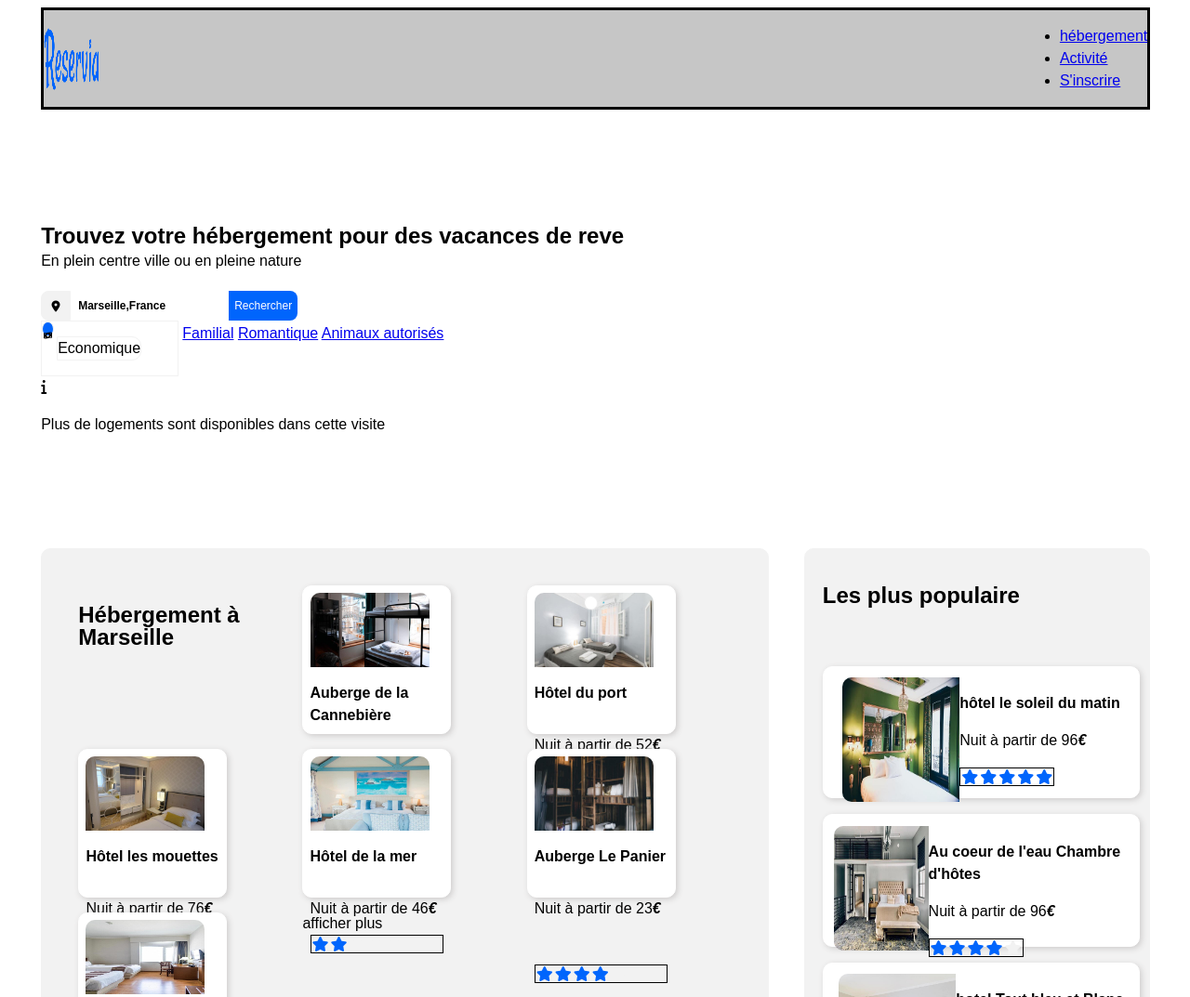
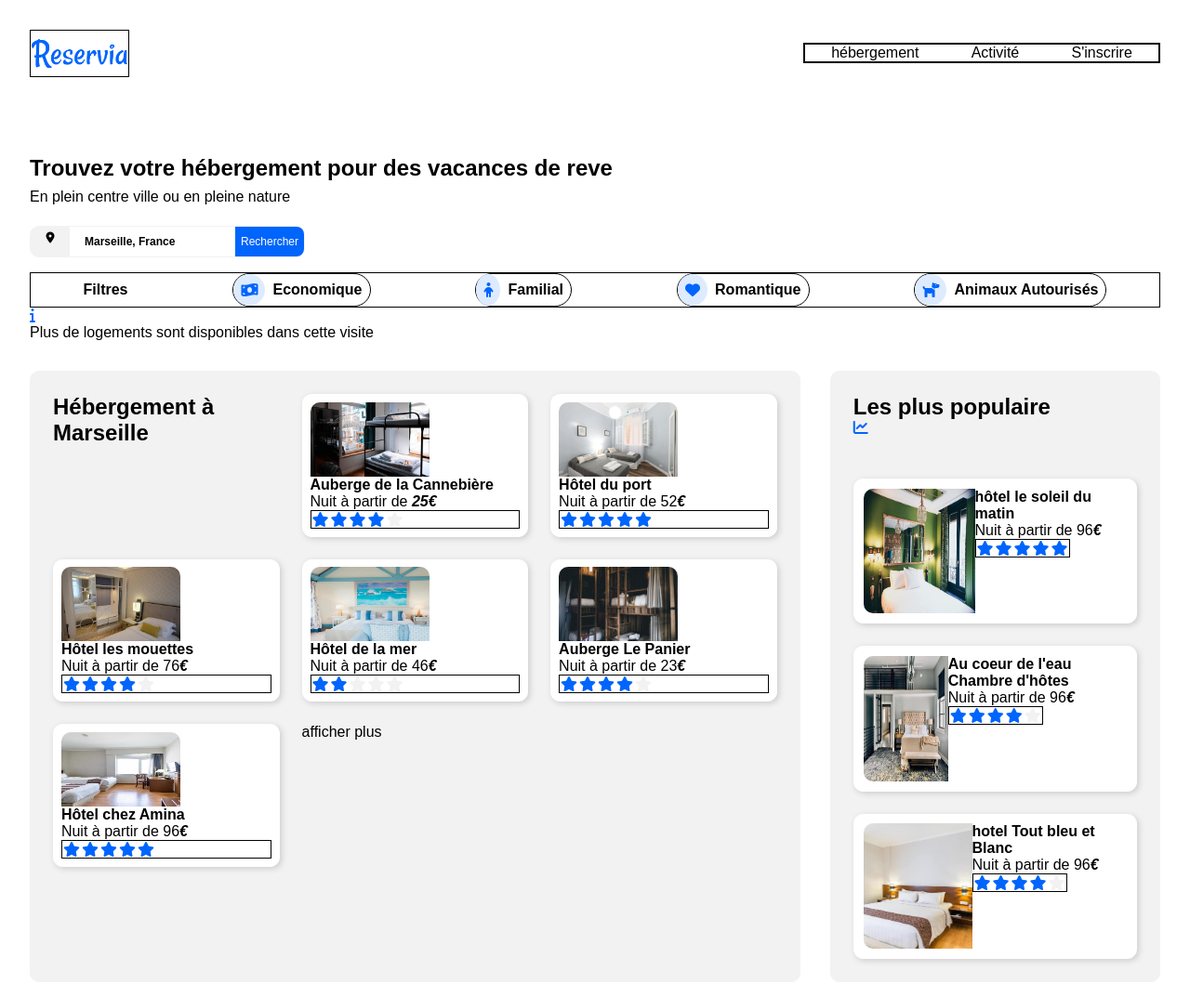
Before and after one commit to Boiboise/AmbroiseLissomMatip_2_180221, a plain HTML site: page index.html in a window 1280 px wide. Shown: the top 1073 px of the page at 93% size. Drawn offline with Linux system fonts and the light colour scheme; a web font is replaced by a local one.

Commit message:
Ajustement en grid et flex. annulation des PX et %

```diff
--- a/index.html
+++ b/index.html
@@ -8,46 +8,63 @@
         <meta name="description" content="Trouvez l'hébergement de vos rêves pour des vacances de reve" /> <!--Depending on SEO Keywords analysis-->
         <meta name="keywords" content="hébergement, hotel, ...."> <!--Not used by main search engine like google or bing-->
         <link rel="stylesheet" href="style.css">
-        <script src="script.js"></script> <!--Not used for P2 - only CSS effect-->
         <link rel="icon" href="images/logo/Favicon.png" /> <!-- As suggestion only -->
-        <link rel="preconnect" href="https://fonts.gstatic.com">
-        <link href="https://fonts.googleapis.com/css2?family=Raleway:wght@100&display=swap" rel="stylesheet">   <!--Police font raleway - thin 100-->
+        <link rel="preconnect" href="https://fonts.gstatic.com/%22%3E
+        <link href="https://fonts.googleapis.com/css2?family=Raleway:wght@400;700&display=swap" rel="stylesheet">        <!--Police font raleway - thin 100-->
         <script src="https://kit.fontawesome.com/349d059d21.js" crossorigin="anonymous"></script> <!--Font awesome implementation -->
 <!--Minimalhead template for basic SEO -->
     </head>
     <body>
         <header class="header"> <!-- Grid tag, 3 columns? (1 logo, 1 for nav 1 for login)-->
-            <img id="logo" src="images/logo/Reservia@3x.png" alt="Reservia_reservation_hebergement_logo">
-            <nav>
-                 <ul>
-                    <li><a href="#hebergement" title="">hébergement</a></li>
-                    <li><a href="#activite" title="">Activité</a></li>
-                    <li><a href="#" title="">S'inscrire</a></li>
+            <p class="header__Logo">
+                <img id="header__Logo__reservia" src="images/logo/Reservia@3x.png" alt="Reservia_reservation_hebergement_logo">
+            </p>
+            <nav class="header__menu">
+                 <ul class="header__menu__list">
+                    <li class="header__menu__list__hoover"><a href="#hebergement" title="Hébergement">hébergement</a></li>
+                    <li><a href="#activite" title="Activités">Activité</a></li>
+                    <li><a href="#" title="S'inscrire">S'inscrire</a></li>
                 </ul>
             </nav>
         </header>
 
-        <section class="filtres">
-            <h1 class="Titre">Trouvez votre hébergement pour des vacances de reve</br>
-                <span class="titre"> En plein centre ville ou en pleine nature</span></h1>
+        <section class="recherche">
+            <h1 class="recherche__titre">Trouvez votre hébergement pour des vacances de reve</br>
+                <span class="recherche__titre__span"> En plein centre ville ou en pleine nature</span></h1>
             <form action="index.html">
-                <div class="location">
+                <div class="recherche__location">
                     <i class="fas fa-map-marker-alt"></i>
                 </div>
-                <input class="search" type="search" name="search-text" value="Marseille,France" >    <!--id = identication du form & Q variable envoyé en serveur-->
+                <input class="search" type="search" name="search-text" value="Marseille, France" >    <!--id = identication du form & Q variable envoyé en serveur-->
                 <input class="submit" type="submit" value="Rechercher" />   <!-- <button>Rechercher</button> générique java script-->
             </form>
-            <div>
-                <div class="filtre">
-                    <div class="billet">
+            <div class="recherche__filtre">
+                <div>Filtres</div>
+                <div class="recherche__filtre__contenaire">
+                    <div class="recherche__filtre__fas">
                         <i class="fas fa-money-bill-wave"></i>
                     </div>
-                    <p class=filtre__menu>Economique</p>
+                    <p class="recherche__filtre__text">Economique</p>
                 </div>
-                <a href="#">Familial</a> <!--<i class="fas fa-child"></i> -->
-                <a href="#">Romantique</a><!--<i class="fas fa-heart"></i>-->
-                <a href="#">Animaux autorisés</a> <!--<i class="fas fa-dog"></i>-->
-                <!-- Not JS only css effect - Not linked to a page see if Href tag is relevant here-->
+                <div class="recherche__filtre__contenaire">
+                    <div class="recherche__filtre__fas">
+                        <i class="fas fa-child"></i>
+                    </div>
+                    <p class="recherche__filtre__text">Familial</p>
+                    </p>
+                </div>
+                <div class="recherche__filtre__contenaire">
+                    <div class="recherche__filtre__fas">
+                        <i class="fas fa-heart"></i>
+                    </div>
+                    <p class="recherche__filtre__text">Romantique</p>
+                </div>
+                <div class="recherche__filtre__contenaire">
+                    <div class="recherche__filtre__fas">
+                        <i class="fas fa-dog"></i>
+                    </div>
+                    <p class="recherche__filtre__text">Animaux Autourisés</p>
+                </div>
              </div>
             <div class="information">
                 <div class="informatio__fa">
@@ -56,8 +73,8 @@
                 <p >Plus de  logements sont disponibles dans cette visite</p> <!-- le 500 viens pobablement du site -->
             </div>
         </section>
-
-        <section class="hebergement">
+        <section class="global_hebergement">
+            <div class="hebergement">
                 <h2 id="hebergement">Hébergement à Marseille</h2>
                 <article class="card1"> <!--Definition de la carte parent de la section hénergement-->
                     <div class="card1__thumb"> <!--intégration de l'imag en thumb et différent si cliqué /intégrer dans un div pour contenir l'image-->
@@ -150,9 +167,14 @@
                     </div>
                 </article>
                 afficher plus
-        </section>
-        <section class="populaire"> <!--<i class="fas fa-chart-line"></i>-->
-            <h2 id="activite">Les plus populaire</h2>
+            </div>
+            <div class="populaire"> <!--<i class="fas fa-chart-line"></i>-->
+                <div class="trend">
+                <h2 id="trend_H2">Les plus populaire</h2>
+                <div class="trend_fa">
+                    <i class="fas fa-chart-line"></i>
+                </div>
+            </div>
                 <article class="card2">
                     <div class="card2__thumb">
                         <a href="images/hebergements/2_large/emile-guillemot-Bj_rcSC5XfE-unsplash.jpg"><img class="card2__thumb__img" src="images/hebergements/4_small/emile-guillemot-Bj_rcSC5XfE-unsplash.jpg"
@@ -204,6 +226,7 @@
                         </div>
                     </div>
                 </article>
+            </div>
         </section>
 
         <section class="activite"> <!-- aside? ne représente pas vraiment la mission du site-->
@@ -252,15 +275,16 @@
             </article>
         </section>
 
-        <footer class="footer"> <!-- See what is relevant either NAV tag or Hn tag-->
-           <div>
+        <footer class="footer"> <!-- See what is relevant either NAV tag or Hn tag voir comment créer un menu complex-->
+
+            <nav>
                 <h3 class="titrefooter"> A propos</h3>
                 <ul>
                         <li>Fonctionnement du site </li>
                         <li>Conditions générales de vente </li>
                         <li>Données et confidentialité  </li>
                 </ul>
-            </div>
+            </nav>
             <div>
                 <h3 class="titrefooter">Nos hébergements</h3>
                 <ul>
@@ -268,13 +292,14 @@
                         <li>Soumettre votre hôtel  </li>
                 </ul>
             </div>
-            <div>
+            <nav>
                 <h3 class="titrefooter"> Assitance</h3>
                 <ul>
                     <li>Centre d'aide  </li>
                     <li>Nous contacter  </li>
                 </ul>
-            </div>
+            </nav>
+
         </footer>
     </body>
 </html>
--- a/style.css
+++ b/style.css
@@ -1,15 +1,3 @@
-*, *::before,*::after
-{
--webkit-box-sizing: border-box;
--moz-box-sizing: border-box;
-box-sizing: border-box;
-}
-
-@font-face {
-    font-family: 'Raleway';
-    src: url(Police/Raleway-Italic-VariableFont_wght.ttf);
-    src: url(Police/Raleway-VariableFont_wght.ttf);
-}
 
 body /*inheritance*/
 {
@@ -19,80 +7,118 @@ body /*inheritance*/
     font-style:normal;
     text-align: left;/* toutes les justifications sont sur la gauche*/
     word-wrap: break-word;/* faire que le texte revienne a la ligne*/
-    margin-left:3.45%;
-    margin-right:3.34%;
-    line-height:1.5rem;
     display:grid;
-    grid-template-columns:repeat(12,1fr);
-    grid-template-rows: 0.05fr 0.1fr 2fr 1fr 0.1fr; /* revoir les dimensions*/
-    grid-gap:3.23%;
+    margin:0;
+    grid-template-columns:1fr;
+    grid-template-rows:0.1fr 03.fr 1fr 0.5fr 0.2fr; /* revoir les dimensions*/
     grid-template-areas: /*setup tempalte*/
     "header header"
     "filtres filtres"
-    "hebergement populaire"
+    "global_hebergement global_hebergement"
     "activite activite"
     "footer footer"
 
 }
-.titre
+ul{
+  list-style-type: none;
+  padding: 0;
+  margin:0;
+
+}
+.recherche__titre__span
 {
     font-weight:normal;
     font-size:1rem;
+}
+a:link , a:visited
+{
+ text-decoration:none;
+ color:#000;
+}
+.fas
+{
+   color:#0065fc;
 }
 /*---------------------------------------------------------header setting------------------------------------------------------------------------*/
 .header
 {
     grid-area:header;
-    grid-column-end: 13;
-    display:flex;
-    background-color: #aaaa;
-    border: 3px black solid;
-    justify-content: space-between;
-    grid-row-start: 1;
+    display:grid;
+    grid-template-columns:repeat(9,1fr);
+    grid-gap:2rem;
+    justify-content: center;
+    align-items: center;
+    /*border:1px solid black;*/
+    padding:2rem;
 
 }
-#logo
+.header__Logo
 {
-    width: 5%; /*valeur fixe ou tout du moins mettre un minimum de largeur*/
+  grid-column-start: 1;
+  border:1px solid black;
+}
+#header__Logo__reservia
+{
+    width: 1fr; /*valeur fixe ou tout du moins mettre un minimum de largeur*/
     min-width: 16px;
 }
+.header__menu
+{
+  grid-column:7/span 3;
+  border:1px solid black;
+}
+.header__menu__list
+{
+  display:flex;
+  justify-content: space-around;
+  color:#f2f2f2;
+  border:1px solid black;
 
+}
+.header__menu__list__hoover:hover
+{
+border-top:1px solid blue;
+color:blue;
+}
 /*-------------------------------------------------------------Main : Menu --------------------------------------------------------------------*/
 /* search tool*/
-.filtres
+.recherche
 {
     grid-area: filtres;
-    grid-column-end: 13;
+    padding:2rem;
 
 }
 /***************************search**************************************************/
 form
 {
     display: inline-flex; /*ajuste la taile de la div au dimension du conteneur*/
-    border-radius: 10px 10px 10px 10px;
-    border: 1px #f2f2f2;
+    border-radius: 10px;
+    border: 1px #f2f2f2 solid;
     height: 2rem;
+    margin-bottom: 1rem;
 
 }
-.location
+.recherche__location
 {
     background-color:#f2f2f2;
     border-radius: 8px 00px 00px 8px;
     border: 1px #f2f2f2 solid;
     width:2.5rem;
-    /*font-size: 0.75rem;*/
+    height: 1.8rem;
     text-align: center;
-    padding-top:3px
+    padding-top:0.1rem;
+
 }
 .fa-map-marker-alt
 {
   font-size:0.75rem;
+  color:black
 
 }
 .search
 {
   font-size:0.75rem;
-  padding-left: 3%;
+  padding-left: 1rem;
   font-weight: bold;
   border:none;
 
@@ -102,7 +128,6 @@ form
 
   border-radius: 0px 8px 8px 0px;
   background-color: #0065fc;
-
   border:none;
   color: #ffffff;
   font-size:0.75rem;
@@ -111,62 +136,77 @@ form
 
 
 /****************************************** filtres ************************************************************/
-.filtre:hover
+
+.recherche__filtre
+{
+
+  display: flex; /* attention mettre le flex pour ajuster les dimension au contenu du contenaire*/
+  border: 1px black solid;
+  justify-content:space-around;
+  align-items: center;
+  font-weight: bold;
+  font-size:1rem;
+
+}
+.recherche__filtre__contenaire
+{
+  display:flex;
+  border: 1px black solid;
+  align-items:  stretch; /* etire sur toute la hauteur voir les cartes également*/
+  border-radius:10rem;
+  cursor: pointer;
+
+}
+.recherche__filtre__contenaire:hover
 {
   background-color: #0065fc;
 }
-.filtre
-{
-  display:inline-flex;
-  border: 1px #f2f2f2 solid;
-  padding-right: 3.25%;
-  cursor: pointer;
-
-}
-.billet
+.recherche__filtre__fas
 {
 
-  border: 1px #f2f2f2 solid;
-  background-color: #0065fc;
+  background-color: #deebff;
+  text-align: center;
+  padding:0 0.5rem 0 0.5rem;
   border-radius: 50%;
-  height:1rem;
-  width: 1rem;
-  text-align: center;
-  padding-bottom: 10px;
+  display: flex;
+  align-items:center;
+}
 
-
-  /*font-size: 1rem;*/
-
-}
-.fa-money-bill-wave
+.recherche__filtre__text
 {
-  font-size: 0.5rem;
-}
-.filtre__menu
-{
-  border: 1px #f2f2f2 solid;
-  border-radius: 0px 10px 10px 0px;
-  margin-left:3.25%
+  padding:0.5rem;
 }
 
 
 /* MAIN ----------------------------------------Setup card for "hébergement", "activité", "populaire"--------------------------------------------*/
 
 /*common elements*/
+.global_hebergement
+{
+  grid-area:global_hebergement;
+  display:grid;
+  grid-template-columns:7fr 3fr;
+  grid-gap:2rem;
+  padding-left:2rem;
+  padding-right:2rem;
+  margin-bottom: 2rem;
+}
 h2, em, .Pbold /*ajustement identique sur toutes les sections*/
 {
 
     font-weight: bold;
+    margin:0;
 }
 h3, p
 {
 
     font-size: 1rem;
+    margin:0;
 }
 .card__stars
 {
   /* Le groupe '.stars' positionne les étoiles les unes à côté des autres sans espacements. */
-    display: inline-flex;
+    display: inline-flex; /*changer l'inline flex en flex*/
     font-size: 1rem;
     border: 1px black solid;
 }
@@ -184,7 +224,7 @@ img
 {
     max-width: 100%;
     max-height: 100%;
-    /*border-radius: 10px 10px 0 0;*/
+
     display: block;
 }
 
@@ -193,18 +233,17 @@ img
 
 .hebergement
 {
-    grid-area: hebergement;
-    grid-column:1/span 8;
-    /*width: 55rem;*/
-    height:38rem;
+    /*grid-area: hebergement;*/
+    grid-column-start: 1;
     background-color: #f2f2f2;
-    padding:5%;
     border-radius: 10px;
     border: 1px #f2f2f2 solid;
+    height:38rem;
     display:grid;
     grid-template-columns:repeat(3,1fr);
     grid-template-rows: repeat(4,1fr);
-    grid-gap:3%;
+    padding:1.5rem;
+    grid-gap:1.5rem;
 
 }
 
@@ -213,16 +252,15 @@ img
     display:flex;
     flex-direction: column;
     background-color: #ffffff;
-    width: 15.5rem;
-    height:12.4rem;
     border-radius: 10px;
     box-shadow:2px 2px 6px rgb(206, 204, 204) ;
     border: 1px #ffffff solid;
-    padding:3.25% 3.25% 3.25% 3.25%;
+    padding:3.25% ;
     cursor: pointer;
-    width: 10rem;
-    height:10rem;
-    box-sizing: border-box;
+    width: 1fr;
+    height:1fr;
+
+
 }
 .card1__thumb /*mise en forme image card hebergement*/
 {
@@ -241,33 +279,31 @@ img
 
 .populaire
 {
-    grid-area: populaire;
-    grid-column:9/span 4;
+
+    grid-column-start: 2;
     background-color: #f2f2f2;
-    height:38rem;
-    padding:5%;
     border-radius: 10px;
     border: 1px #f2f2f2 solid;
+    height:38rem; /*pas sur que le rem soit indiqué mais a retester*/
     display:grid;
-    grid-template-columns:1fr;
     grid-template-rows: repeat(4,1fr);
-    grid-gap:3%;
+    padding:1.5rem;
+    grid-gap:1.5rem;
 }
 
  .card2
   {
     display:flex;
-     /*CSS setup card "populaire" use media queries*/
+    align-items: flex-start;
+    justify-content: center;
+    border-radius: 10px;
     background-color: #ffffff;
-    width: 21.3rem;
-    height:8.9rem;
-    border-radius: 10px;
     box-shadow:2px 2px 6px rgb(206, 204, 204) ;
     border: 1px #ffffff solid;
-    padding:3.25% 3.25% 3.25% 3.25%;
+    padding:3.25%;
     cursor: pointer;
-    align-items: flex-start;
-    justify-content: center;
+    width: 1fr;
+    height:1fr;
   }
   .card2__thumb /*mise en forme image card hebergement*/
   {
@@ -287,17 +323,23 @@ img
    .activite
 {
     grid-area: activite;
-    grid-column-end: 13;
-    background-color:white;
-    border: 3px black solid;
     display:grid;
     grid-template-columns:repeat(4,1fr);
     grid-template-rows: repeat(2,1fr);
-    grid-gap:3%;
+    padding:2rem;
+    grid-gap:1.5rem;
+  /*  grid-template-areas:
+    "titre titre"
+    "article article"*/
 }
+/*.activite h2
+{
+  grid-area: titre;
+}*/
  .card3
  {
    /*CSS setup card "activités" use media queries*/
+   /*grid-area: article;*/
    background-color: #ffffff;
    border-radius: 10px;
    box-shadow:2px 2px 6px rgb(206, 204, 204) ;
@@ -318,9 +360,10 @@ img
 .footer
 {
     grid-area:footer;
-    grid-column-end: 13;
     display:grid;
     grid-template-columns: repeat(3,1fr);
-    background-color: #aaaa;
-
+    background-color: #f2f2f2;
+    padding:2rem;
+    line-height: 2rem;
 }
+.titrefooter
```
Lines whose indentation alone changed are shown as unchanged.
